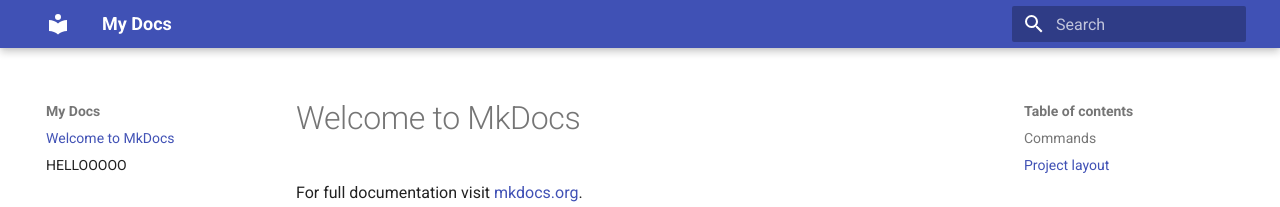
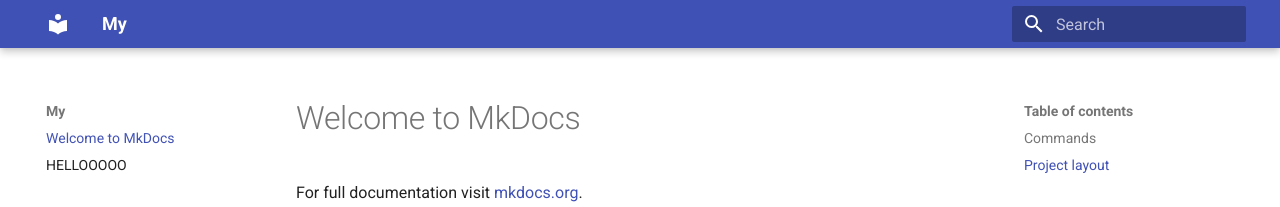
Before and after one commit to lobanovVA/test_mkdocs, an MkDocs documentation site: the page built from docs/index.md, in a window 1280 px wide. Shown: the top 207 px of the page. Built offline with MkDocs 1.6.1 and Material for MkDocs 9.7.7, drawn with Linux system fonts in a browser that asks for light colours.

Commit message:
init commit 3

```diff
--- a/mkdocs.yml
+++ b/mkdocs.yml
@@ -1,4 +1,4 @@
-site_name: My Docs
+site_name: My
 site_url: https://lobanovVA.github.io/test_for_MkDocs/
 theme:
   name: material
```
Also changed, not shown: 2 other files.
